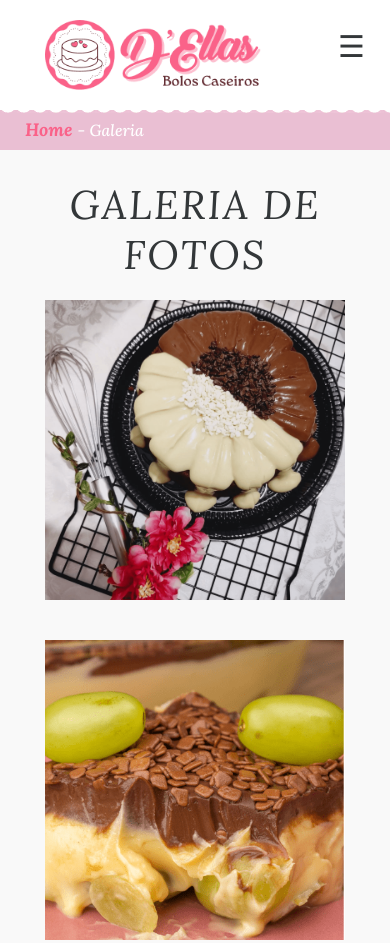
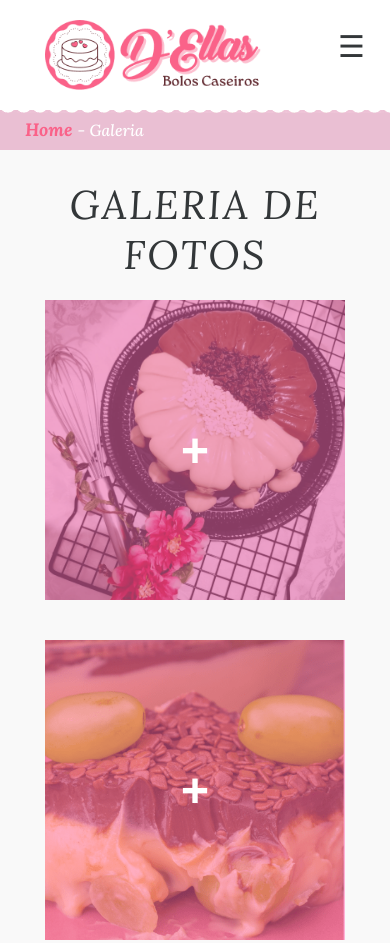
Before and after one commit to alexandro-carraro/dellasbakery, a plain HTML site: page navigation/gallery.html in a window 390 px wide. Shown: the top 943 px of the page. Drawn offline with nearby package versions, Linux system fonts and the light colour scheme.

Commit message:
implementos galeria

```diff
--- a/css/gallery.css
+++ b/css/gallery.css
@@ -445,6 +445,23 @@ body {
         display: none;
     }
 
+     /* Estilo para o overlay ativado */
+     .gallery-item .overlay {
+        transition: opacity 0.3s ease;
+    }
+
+    .gallery-item img {
+        transition: opacity 0.3s ease; /* Transição para a opacidade da imagem */
+    }
+
+    .gallery-item img.active {
+        opacity: 0.5; /* Ajuste a opacidade da imagem quando o overlay estiver ativo */
+    }
+
+    .gallery-item img.active + .overlay {
+        opacity: 1; /* Torna o overlay visível quando a imagem está ativa */
+    }
+
     /* Ajusta o rodapé para centralizar os itens e adicionar padding */
     .footer-container {
         justify-content: center;
--- a/js/script.js
+++ b/js/script.js
@@ -25,6 +25,14 @@ function openNav() {
 function closeNav() {
     document.getElementById("sidebar").style.width = "0";      // Define a largura da barra lateral como 0
     document.getElementById("openbtn").style.display = "";    // Exibe o botão de abrir
+}
+
+// Função para abrir o WhatsApp com uma mensagem predefinida
+function openWhatsApp() {
+    const telefone = '5547996144717'; // Número de telefone
+    const mensagem = 'Ol%C3%A1!%20Cheguei%20at%C3%A9%20aqui%20por%20meio%20do%20site,%20e%20gostaria%20de%20falar%20sobre%20os%20produtos!'; // Mensagem codificada
+    const url = `https://wa.me/${telefone}?text=${mensagem}`; // URL para abrir o WhatsApp
+    window.open(url, '_blank'); // Abre a URL em uma nova aba
 }
 
 ///////////////////////////// FUNÇÕES INDEX ///////////////////////////////
@@ -56,14 +64,6 @@ revelar.reveal('.item1, .item2, .item3, .item4, .item5, .item6, .item7, .item8,
     duration: 1000, // Duração da animação em milissegundos
     opacity: 0      // Opacidade inicial
 });
-
-// Função para abrir o WhatsApp com uma mensagem predefinida
-function openWhatsApp() {
-    const telefone = '5547996144717'; // Número de telefone
-    const mensagem = 'Ol%C3%A1!%20Cheguei%20at%C3%A9%20aqui%20por%20meio%20do%20site,%20e%20gostaria%20de%20falar%20sobre%20os%20produtos!'; // Mensagem codificada
-    const url = `https://wa.me/${telefone}?text=${mensagem}`; // URL para abrir o WhatsApp
-    window.open(url, '_blank'); // Abre a URL em uma nova aba
-}
 
 // Adiciona eventos de clique para as imagens da grade e o overlay
 document.addEventListener('DOMContentLoaded', () => {
@@ -147,7 +147,6 @@ function closeGallery() {
     document.body.style.overflow = ''; // Reativa o scroll da página
 }
 
-
 // Revela o texto da descrição na galeria com animação da esquerda
 revelar.reveal('.gallery-column', {
     ...revealOptions,
@@ -156,3 +155,31 @@ revelar.reveal('.gallery-column', {
     duration: 2000, // Duração da animação em milissegundos
     opacity: 0
 });
+
+// Adiciona eventos de clique para as imagens da galeria e o overlay
+document.addEventListener('DOMContentLoaded', () => {
+    const gridItems = document.querySelectorAll('.gallery-item img'); // Seleciona todas as imagens na galeria
+    const overlays = document.querySelectorAll('.gallery-item .overlay'); // Seleciona todos os overlays
+
+    // Função para ativar o overlay
+    const handleOverlay = (entries, observer) => {
+        entries.forEach(entry => {
+            const overlay = entry.target.nextElementSibling; // O overlay associado à imagem
+            if (entry.isIntersecting) {
+                overlay.style.opacity = '1'; // Ativa o overlay
+            } else {
+                overlay.style.opacity = '0'; // Desativa o overlay
+            }
+        });
+    };
+
+    // Configura o Intersection Observer
+    const observer = new IntersectionObserver(handleOverlay, {
+        threshold: 1.0 // A imagem deve estar 100% visível
+    });
+
+    // Observa cada item da galeria
+    gridItems.forEach(item => {
+        observer.observe(item);
+    });
+});
```
